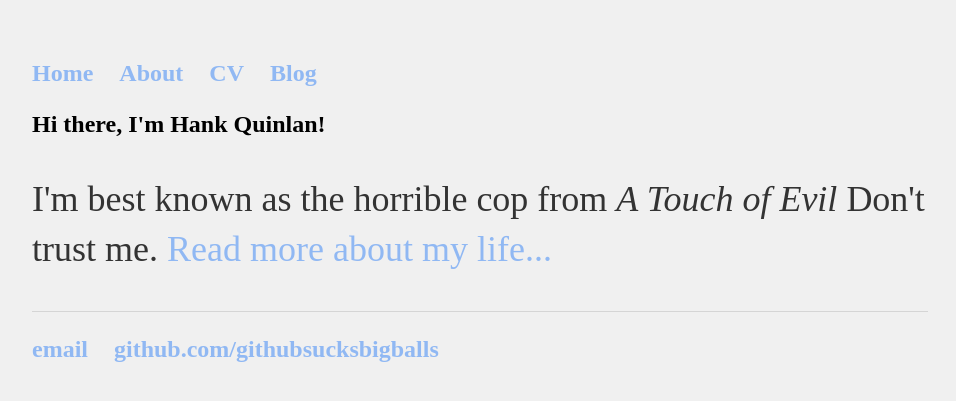
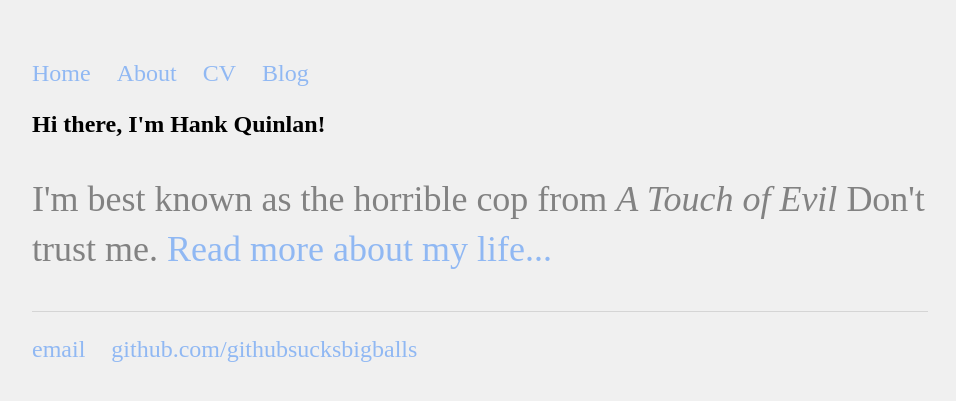
Before and after one commit to githubsucksbigballs/githubsucksbigballs.github.io, a Jekyll site: the page built from index.html, in a window 1280 px wide. Shown: the top 401 px of the page, without its empty margins (160-1116 px from the left). Built offline with Jekyll 4.4.1, drawn with Linux system fonts in a browser that asks for light colours; some web fonts are replaced.

Commit message:
Update main.css

```diff
--- a/css/main.css
+++ b/css/main.css
@@ -13,7 +13,6 @@ nav ul, footer ul {
     font-family: 'Haxrcorp';
     padding: 0px;
     list-style: none;
-    font-weight: bold;
 }
 nav ul li, footer ul li {
     display: inline;
@@ -24,7 +23,7 @@ a {
     color: #90B8F3;
 }
 a:hover {
-    text-decoration: underline;
+    text-decoration-color: #7BE5D1;
 }
 h1 {
     font-size: 1em;
@@ -33,7 +32,7 @@ h1 {
 p {
     font-size: 1.5em;
     line-height: 1.4em;
-    color: #333;
+    color: #828282;
 }
 footer {
     border-top: 1px solid #d5d5d5;
```
